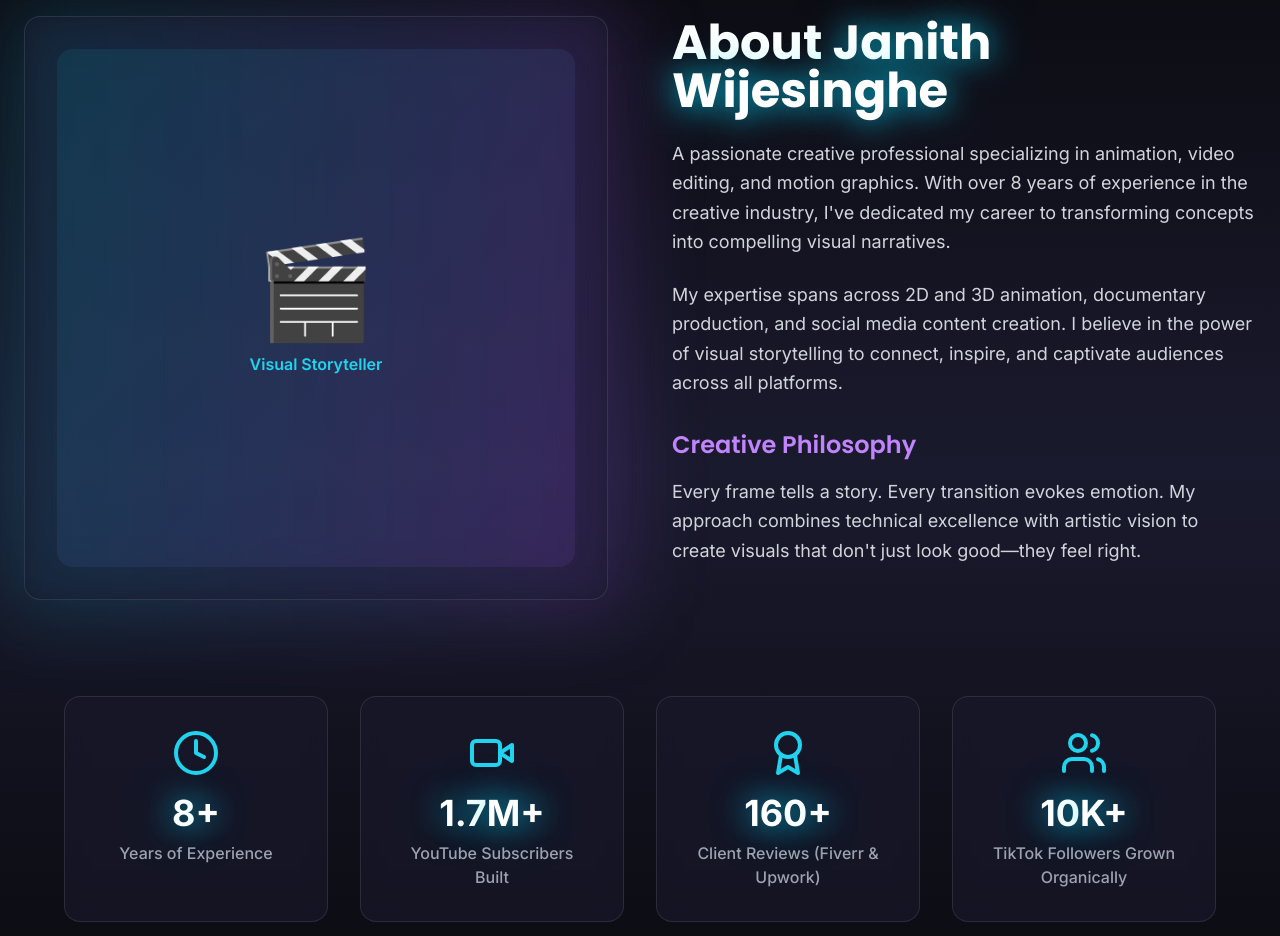
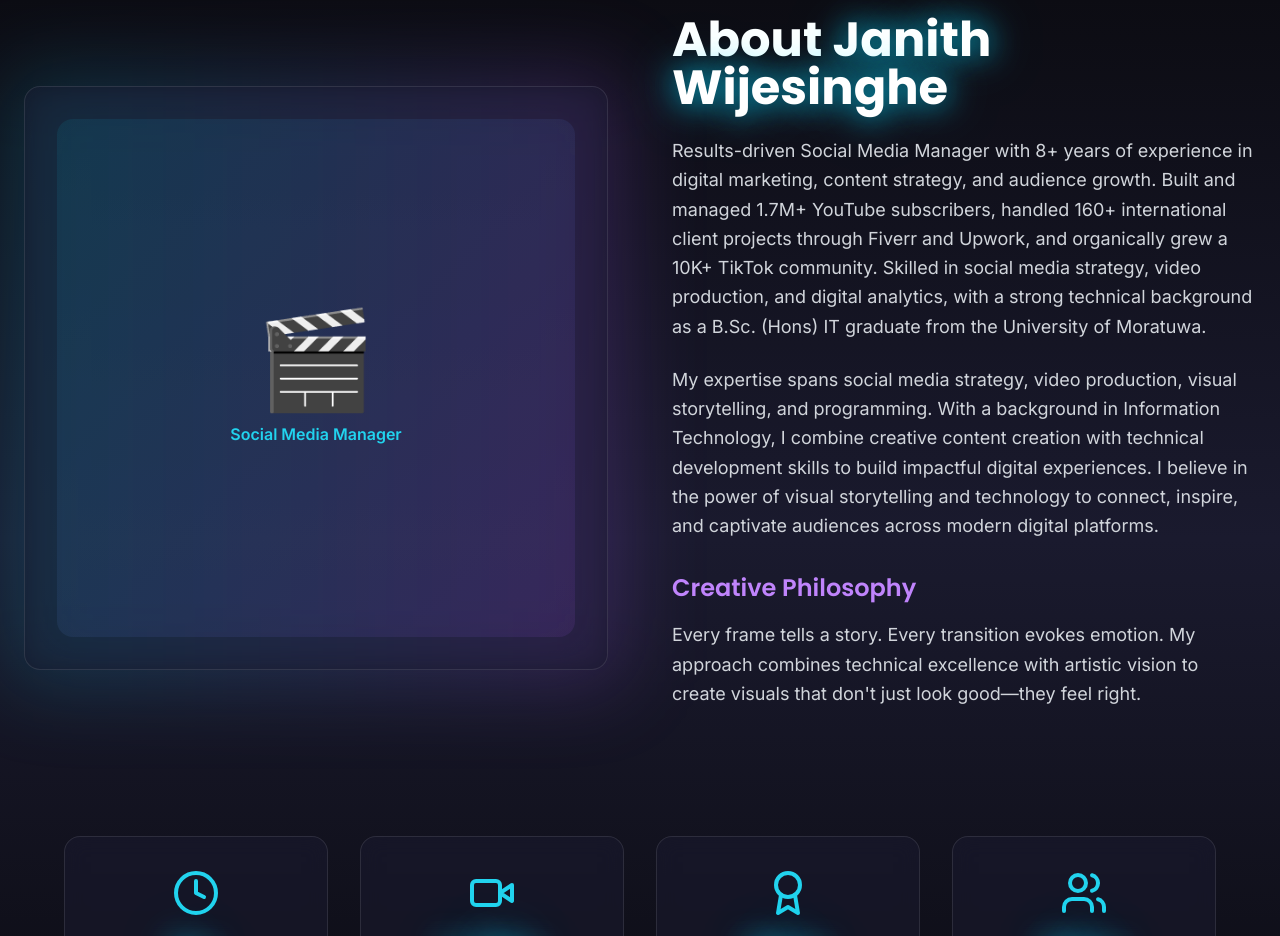
Before and after one commit to janithwijesinghe/janith-portfolio, a React (Vite) app: page / in a window 1280 px wide. Shown: the part 880-1816 px from the top of the page. Built offline with nearby package versions, Linux system fonts and the light colour scheme.

Commit message:
Update About.tsx

```diff
--- a/src/components/About.tsx
+++ b/src/components/About.tsx
@@ -76,7 +76,7 @@ export default function About() {
                 <div className="w-full aspect-square bg-gradient-to-br from-cyan-500/10 to-purple-500/10 rounded-2xl flex items-center justify-center">
                   <div className="text-center">
                     <div className="text-8xl mb-4">🎬</div>
-                    <p className="text-cyan-400 font-semibold">Visual Storyteller</p>
+                    <p className="text-cyan-400 font-semibold">Social Media Manager</p>
                   </div>
                 </div>
               </div>
@@ -89,15 +89,15 @@ export default function About() {
             </h2>
 
             <p className="text-gray-300 text-lg mb-6 leading-relaxed">
-              A passionate creative professional specializing in animation, video editing, and motion graphics.
-              With over 8 years of experience in the creative industry, I've dedicated my career to transforming
-              concepts into compelling visual narratives.
+              Results-driven Social Media Manager with 8+ years of experience in digital marketing, content strategy, and audience growth. Built and managed 1.7M+ YouTube subscribers,
+              handled 160+ international client projects through Fiverr and Upwork, and organically grew a 10K+ TikTok community. Skilled in social media strategy, video production,
+              and digital analytics, with a strong technical background as a B.Sc. (Hons) IT graduate from the University of Moratuwa.
             </p>
 
             <p className="text-gray-300 text-lg mb-8 leading-relaxed">
-              My expertise spans across 2D and 3D animation, documentary production, and social media content
-              creation. I believe in the power of visual storytelling to connect, inspire, and captivate audiences
-              across all platforms.
+             My expertise spans social media strategy, video production, visual storytelling, and programming. With a background in Information Technology,
+             I combine creative content creation with technical development skills to build impactful digital experiences.
+             I believe in the power of visual storytelling and technology to connect, inspire, and captivate audiences across modern digital platforms.
             </p>
 
             <div className="mb-8">
```
